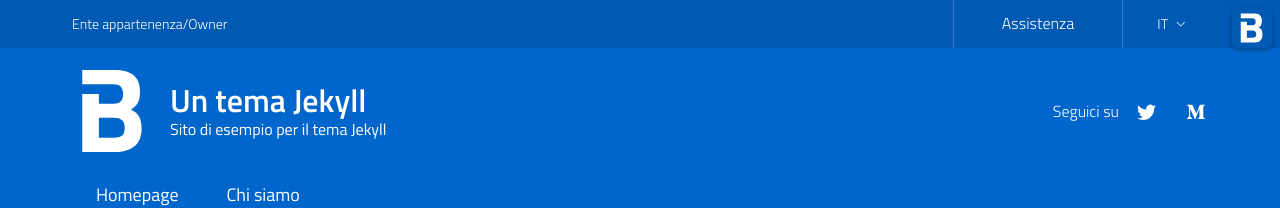
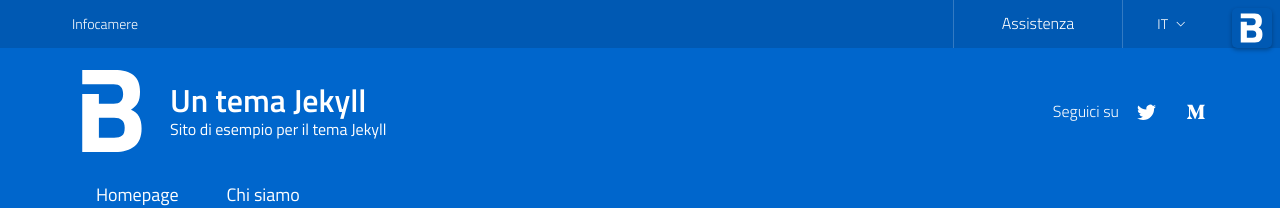
Before and after one commit to RobeDesign/GitHub_Pages-Test, a Jekyll site: the page built from it/index.md, in a window 1280 px wide. Shown: the top 208 px of the page. Built offline with Jekyll 4.4.1, drawn with Linux system fonts in a browser that asks for light colours.

Commit message:
Update header-slim.html

```diff
--- a/_includes/header/header-slim.html
+++ b/_includes/header/header-slim.html
@@ -3,11 +3,11 @@
     <div class="row">
       <div class="col-12">
         <div class="it-header-slim-wrapper-content">
-          <a class="d-none d-lg-block navbar-brand" href="#">Ente appartenenza/Owner</a>
+          <a class="d-none d-lg-block navbar-brand" href="https://www.infocamere.it/" target="_blank">Infocamere</a>
           <div class="nav-mobile">
             <nav>
               <a class="it-opener d-lg-none" data-toggle="collapse" href="#menu1" role="button" aria-expanded="false" aria-controls="menu1">
-                <span>Infocamere second</span>
+                <span>Supporto</span>
                 <svg class="icon">
                   <use xlink:href="{{ site.baseurl }}/assets/bootstrap-italia/dist/svg/sprite.svg#it-expand"></use>
                 </svg>
```
